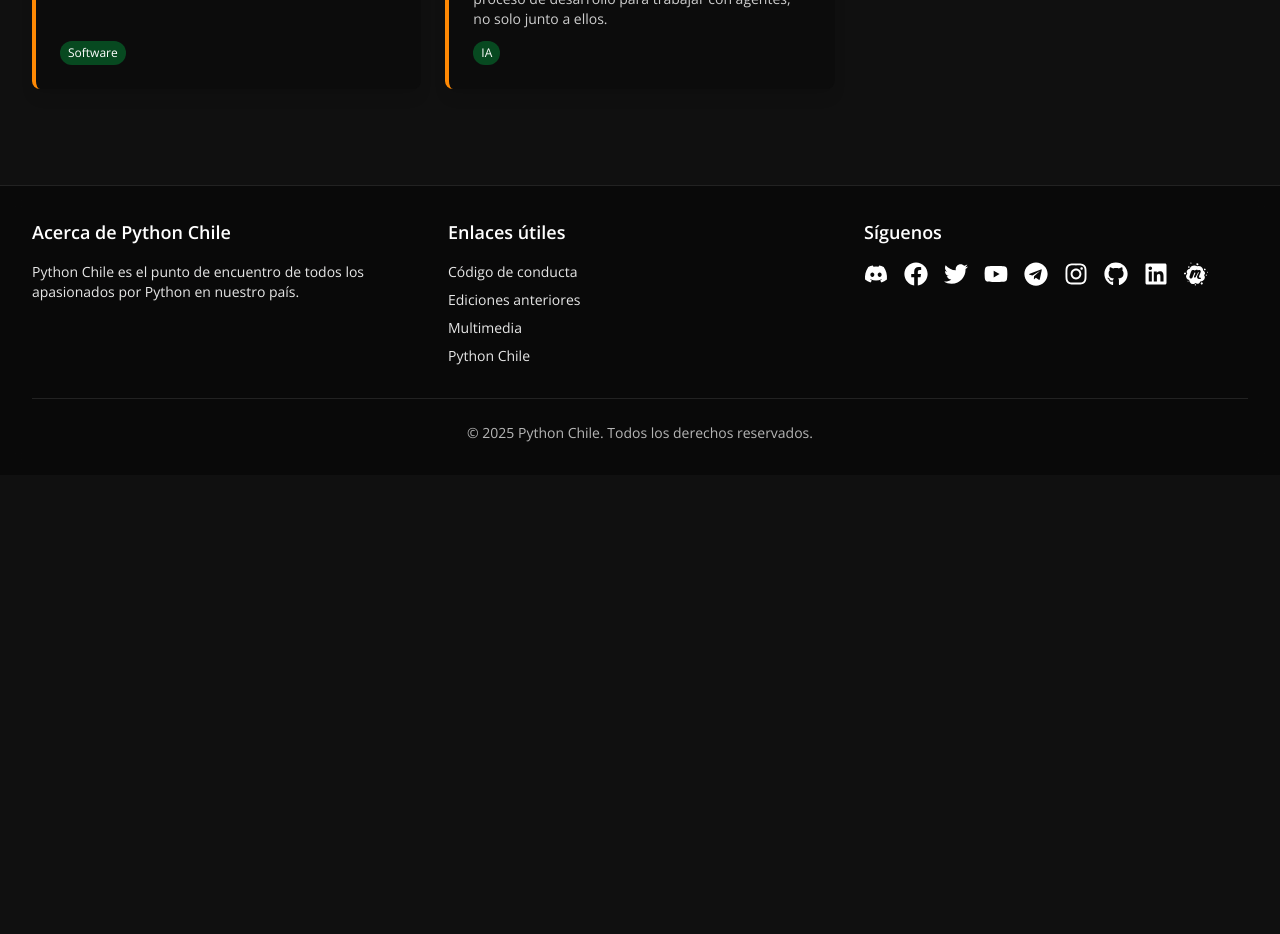
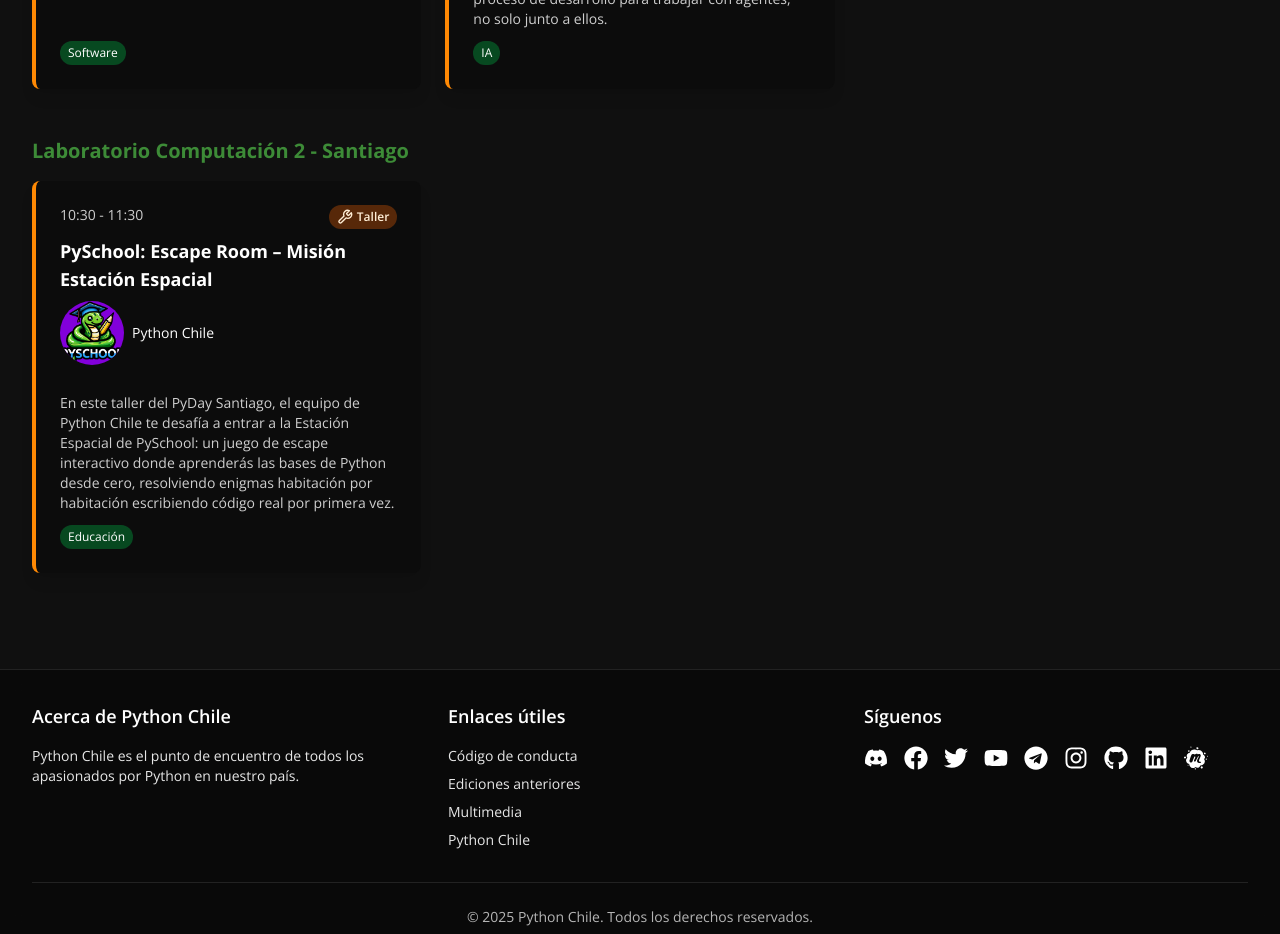
Before and after one commit to python-chile/pydaydotcl, a Next.js app: page /talks in a window 1280 px wide. Shown: the part 7500-8434 px from the top of the page. Before the commit the page ends 7975 px from the top, so only its background shows below. Built offline with nearby package versions, Linux system fonts and the light colour scheme.

Commit message:
feat: add pyschool workshop santiago

```diff
--- a/src/components/TalksTable.js
+++ b/src/components/TalksTable.js
@@ -69,7 +69,7 @@ export default function TalksTable({talks}) {
             if (!Array.isArray(subrow)){
               if(subrow)
                 return null;
-              return <td key={ix1} style={{background: 'gray'}}></td>;
+              return <td key={ix1}></td>;
             }
             return (<td key={ix1} rowSpan={subrow[0]}>
               <div className="text-xs"><b>{subrow[1].title}</b></div>
--- a/src/data/talks.js
+++ b/src/data/talks.js
@@ -651,6 +651,23 @@ const allTalks = [
     level: "Intermedio",
     tags: ["IA"],
   },
+  {
+    id: 30,
+    city: "santiago",
+    type: "taller",
+    title: ` PySchool: Escape Room – Misión Estación Espacial`,
+    description: `En este taller del PyDay Santiago, el equipo de Python Chile te desafía a entrar a la Estación Espacial de PySchool:
+    un juego de escape interactivo donde aprenderás las bases de Python desde cero, resolviendo enigmas habitación por habitación escribiendo código real por primera vez.`,
+    time: "10:30 - 11:30",
+    room: "Laboratorio Computación 2",
+    speakers: [{
+      name: "Python Chile",
+      image: "/images/speakers/pyschool-logo.webp",
+    }],
+    category: "Educación",
+    level: "Principiante",
+    tags: ["Educación"],
+  },
 ];
 
 export default allTalks;
```
Also changed, not shown: public/images/speakers/pyschool-logo.webp (added).
